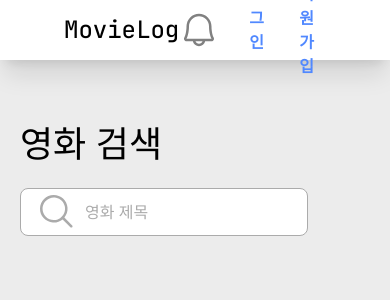
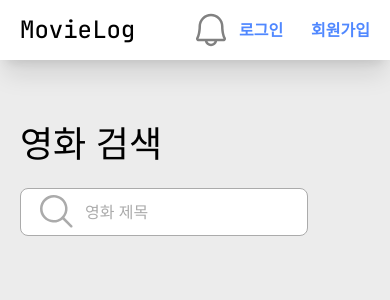
Before and after one commit to marie1016/MovieLog, a Next.js app: page /addReview in a window 390 px wide. Shown: the top 300 px of the page. Built offline with nearby package versions, Linux system fonts and the light colour scheme; no server answers.

Commit message:
fix: 메인페이지 반응형 수정

```diff
--- a/src/app/(mainPage)/@movies/page.tsx
+++ b/src/app/(mainPage)/@movies/page.tsx
@@ -10,13 +10,13 @@ export default function MoviesPage({
   return (
     <main>
       <h1 className="text-4xl font-medium">영화</h1>
-      <Genres />
-      <div className="relative">
+      <section className="flex items-center gap-5 md:justify-between">
+        <Genres />
+        <MovieDropdown />
+      </section>
+      <section>
         <MovieList searchParams={searchParams} />
-        <div className="absolute -top-14 right-0">
-          <MovieDropdown />
-        </div>
-      </div>
+      </section>
     </main>
   );
 }
--- a/src/app/(mainPage)/layout.tsx
+++ b/src/app/(mainPage)/layout.tsx
@@ -22,7 +22,7 @@ export default function MainPageLayout({
       </div>
       <Link
         href="/addReview"
-        className="fixed bottom-14 right-14 lg:bottom-20 lg:right-20"
+        className="fixed bottom-4 right-4 sm:bottom-8 sm:right-8 lg:bottom-12 lg:right-12"
       >
         <Image
           src="/images/plus-circle.svg"
--- a/src/components/MainHeader.tsx
+++ b/src/components/MainHeader.tsx
@@ -23,14 +23,14 @@ export default function MainHeader() {
 
   return (
     <header className="h-[60px] w-full bg-white shadow-xl">
-      <div className="mx-auto flex h-full max-w-7xl items-center justify-between px-16">
+      <div className="mx-auto flex h-full max-w-7xl items-center justify-between px-5 md:px-10 lg:px-16">
         <Link href="/" className="font-jetBrainsMono text-2xl">
           MovieLog
         </Link>
         {isLoading ? null : (
-          <nav className="flex items-center gap-[30px] text-base font-semibold">
+          <nav className="flex items-center gap-2 text-base font-semibold sm:gap-7">
             <img src="/images/bell.svg" alt="alarm" />
-            <div className="relative flex gap-[30px] text-blue">{content}</div>
+            <div className="relative flex gap-7 text-blue">{content}</div>
           </nav>
         )}
       </div>
--- a/src/components/mainPage/Genres.tsx
+++ b/src/components/mainPage/Genres.tsx
@@ -5,7 +5,7 @@ export async function Genres() {
   const genres = await getGenres();
 
   return (
-    <div className="my-4 flex items-center gap-4">
+    <div className="my-4 flex h-10 items-center gap-4 overflow-x-auto whitespace-nowrap">
       <GenresButton genres={genres} />
     </div>
   );
--- a/src/components/mainPage/MovieDropdown.tsx
+++ b/src/components/mainPage/MovieDropdown.tsx
@@ -26,11 +26,12 @@ export default function MovieDropdown() {
   };
 
   return (
+    <div className="relative">
       <Dropdown>
         <DropdownToggle className="flex h-10 w-32 cursor-pointer items-center justify-center rounded-lg border border-gray600 bg-white text-base font-semibold text-gray600">
           {SORT_OPTIONS[currentSort]}
         </DropdownToggle>
-      <DropdownList className="relative top-3">
+        <DropdownList className="absolute top-12 z-20">
           <DropdownItem onClick={() => handleClick("now_playing")}>
             {SORT_OPTIONS.now_playing}
           </DropdownItem>
@@ -40,5 +41,6 @@ export default function MovieDropdown() {
           </DropdownItem>
         </DropdownList>
       </Dropdown>
+    </div>
   );
 }
```
Lines whose indentation alone changed are shown as unchanged.
